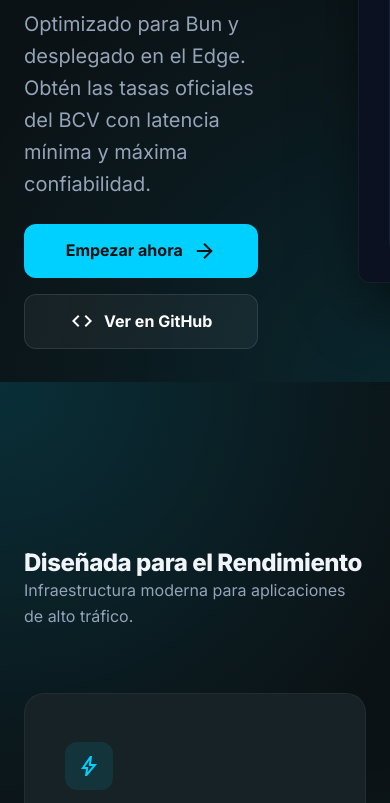
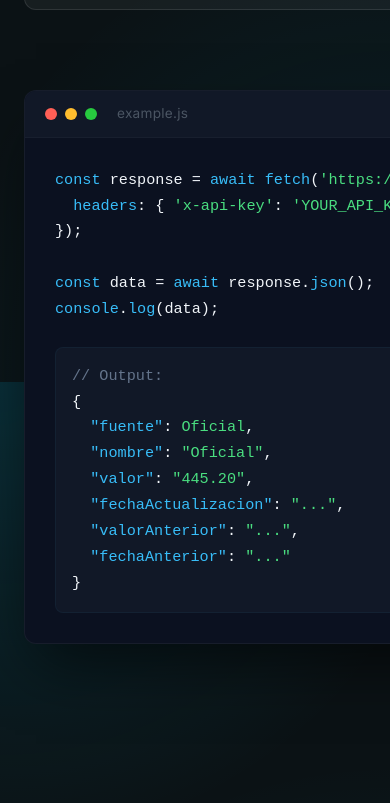
Before and after one commit to Sua7Dev/Api-bcv-sua-documentation-page, a plain HTML site: page index.html in a window 390 px wide. Shown: the part 462-1265 px from the top of the page. Drawn offline with nearby package versions, Linux system fonts and the light colour scheme.

Commit message:
casi listo la landing

```diff
--- a/index.html
+++ b/index.html
@@ -43,7 +43,7 @@
                         </a>
                     </div>
                 </div>
-                <div class="hero-spacer" style="width: 40px;"></div> <!-- Spacer div -->
+                <div class="hero-spacer" style="width: 1px;"></div> <!-- Spacer div -->
                 <div class="hero-visual">
                     <div class="code-card">
                         <div class="code-header">
@@ -60,9 +60,7 @@
 });
 
 <span class="code-keyword">const</span> data = <span class="code-keyword">await</span> response.<span class="code-func">json</span>();
-
 <span class="code-func">console</span>.<span class="code-func">log</span>(data);
-
 <div class="code-output-block"><span class="code-comment">// Output:</span>
 {
   <span class="code-key">"fuente"</span>: <span class="code-val">Oficial</span>,
--- a/style.css
+++ b/style.css
@@ -311,7 +311,13 @@
 .grid { display: grid; }
 .grid-2 { grid-template-columns: repeat(2, 1fr); }
 .grid-3 { grid-template-columns: repeat(3, 1fr); }
-.grid-hero { grid-template-columns: 2.2fr 100px 1fr; }
+.grid-hero {
+    grid-template-columns: 1fr 80px 460px; /* El texto toma el resto, el código se queda en 460px */
+    width: 100%;
+}
+@media (max-width: 1024px) {
+    .grid-hero { grid-template-columns: 1fr; gap: 40px; }
+}
 
 .hero h1 {
     font-size: 4.5rem;
@@ -324,7 +330,7 @@
 
 .hero p {
     font-size: 1.25rem;
-    max-width: 500px;
+    max-width: 100%; /* Permitir que ocupe todo el espacio de su columna */
 }
 
 /* --- Code Highlighting (Stitch Style) --- */
```
